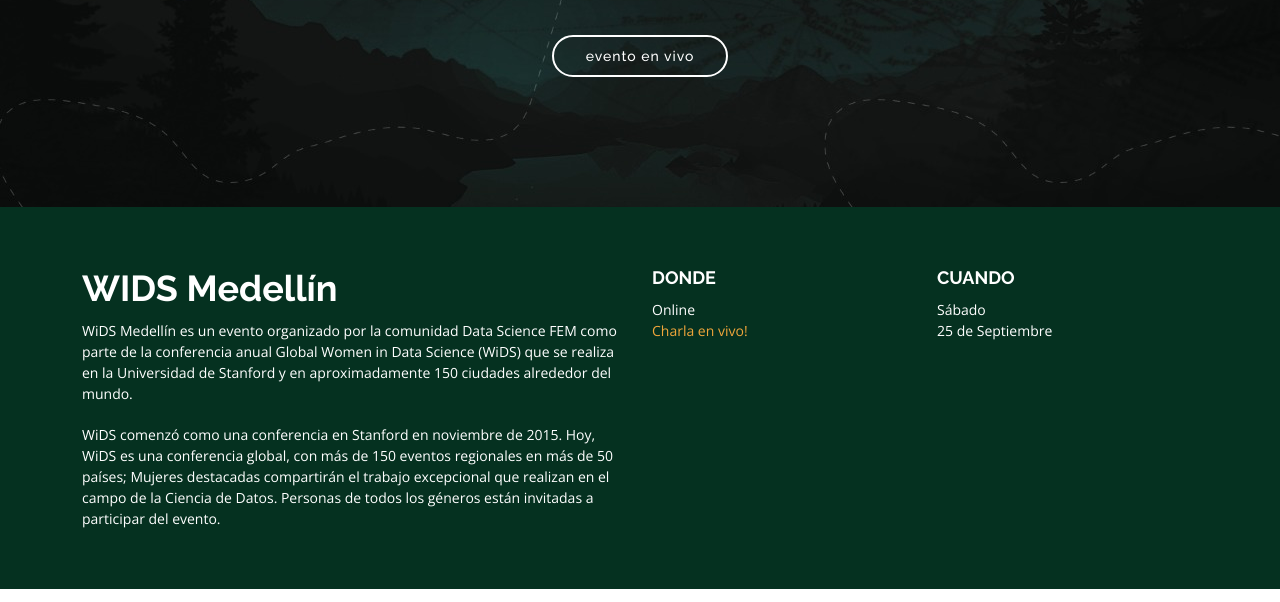
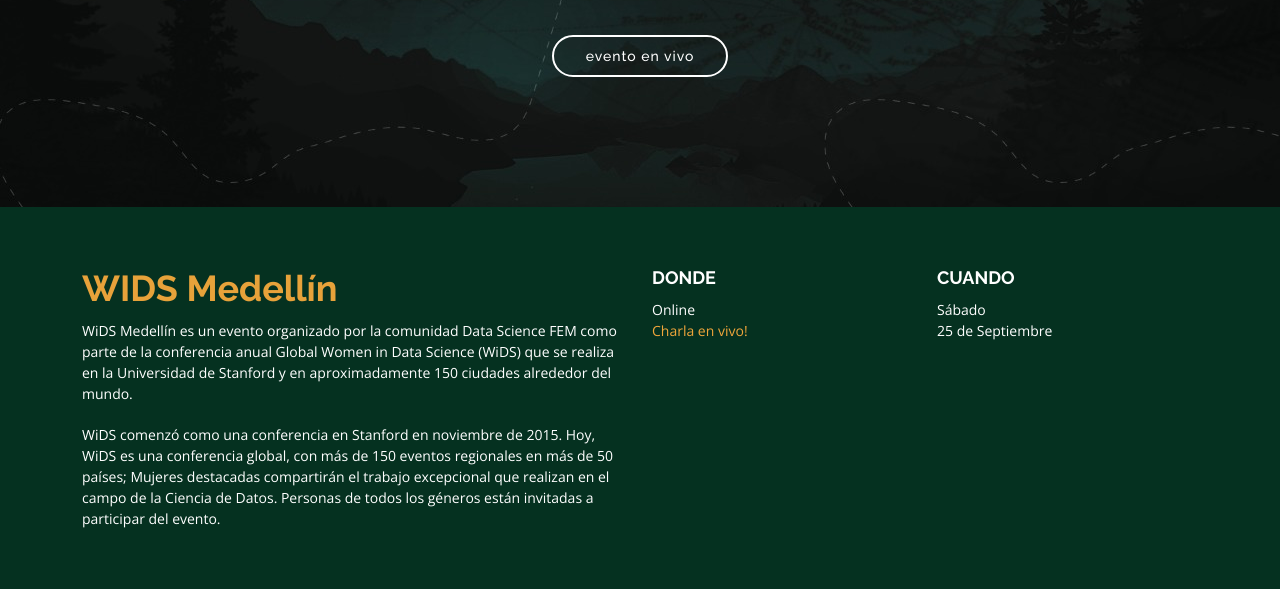
Before and after one commit to datasciencefem/wids_med_2022, a plain HTML site: page index.html in a window 1280 px wide. Shown: the part 495-1097 px from the top of the page. Drawn offline with nearby package versions, Linux system fonts and the light colour scheme.

Commit message:
color medellin wids

```diff
--- a/assets/css/style.css
+++ b/assets/css/style.css
@@ -759,12 +759,15 @@ h6 {
   right: 0;
 }
 
+
+
 #about h2 {
   font-size: 36px;
   font-weight: bold;
   margin-bottom: 10px;
-  color: #fff;
-}
+  color: #e7a23a;
+}
+
 
 #about h3 {
   font-size: 18px;
```
